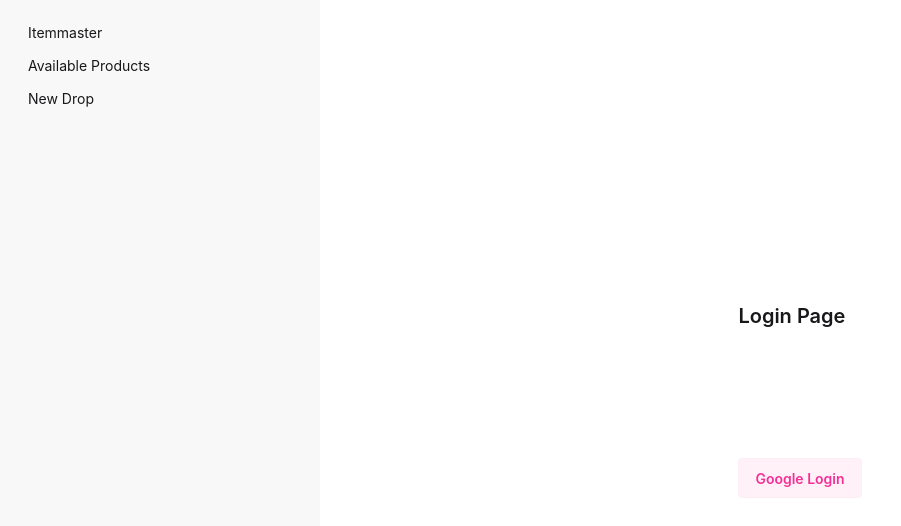
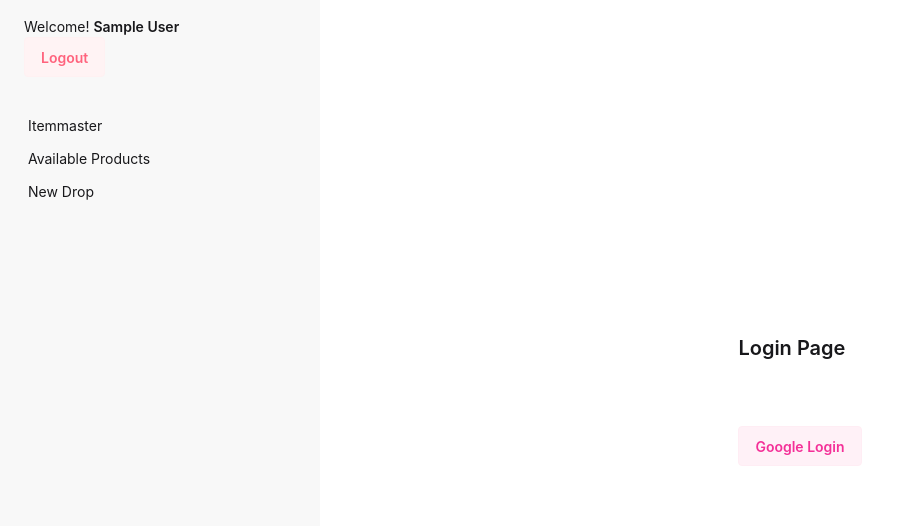
Before and after one commit to smbmunna/sneakerdrop-tz-client, a React (Vite) app: page /login in a window 1280 px wide. Shown: the top 526 px of the page, without its empty margins (0-901 px from the left). Built offline with nearby package versions, Linux system fonts and the light colour scheme; no server answers; sample sign-in values are in the browser's storage.

Commit message:
login private route implementation

```diff
--- a/src/Routes/PrivateRoute.jsx
+++ b/src/Routes/PrivateRoute.jsx
@@ -1,5 +1,5 @@
 import { Navigate, useLocation, useNavigate } from "react-router";
-import useAuth from "../../hooks/useAuth";
+import useAuth from "../hooks/useAuth";
 
 
 
--- a/src/layout/RootLayout.jsx
+++ b/src/layout/RootLayout.jsx
@@ -1,6 +1,11 @@
+import useAuth from "../hooks/useAuth";
 import { Link, Outlet } from "react-router";
 
 const RootLayout = () => {
+  const { logout, user } = useAuth();
+  const handleLogout = () => {
+    logout();
+  };
   return (
     <div className="drawer lg:drawer-open">
       <input id="my-drawer-3" type="checkbox" className="drawer-toggle" />
@@ -17,7 +22,26 @@ const RootLayout = () => {
           aria-label="close sidebar"
           className="drawer-overlay"
         ></label>
+
         <ul className="menu bg-base-200 min-h-full w-80 p-4">
+          <div className="flex items-center px-2 gap-2">
+            {user && (
+              <>
+                <div className="mb-8">
+                  <h2>
+                    Welcome!{" "}
+                    <span className="font-semibold">{user.displayName}</span>
+                  </h2>
+                  <button
+                    onClick={handleLogout}
+                    className="btn btn-soft btn-error"
+                  >
+                    Logout
+                  </button>
+                </div>
+              </>
+            )}
+          </div>
           {/* Sidebar content here */}
           <li>
             <Link to="/">Itemmaster</Link>
--- a/src/pages/Login.jsx
+++ b/src/pages/Login.jsx
@@ -1,6 +1,6 @@
 import { useLocation, useNavigate } from "react-router";
 import useAuth from "../hooks/useAuth";
-//import useAxiosSecure from "../../../hooks/useAxiosSecure";
+
 
 
 const Login = () => {
@@ -31,7 +31,7 @@ const Login = () => {
     }
     return (
         <div>
-            <h1 className="font-semibold text-xl mb-32">Login Page </h1>
+            <h1 className="font-semibold text-xl mb-16">Login Page </h1>
             <button onClick={handleGoogleLogin} className="btn btn-soft btn-secondary">Google Login</button>
         </div>
     )
--- a/src/router/router.jsx
+++ b/src/router/router.jsx
@@ -1,34 +1,40 @@
 import { createBrowserRouter } from "react-router";
 import RootLayout from "../layout/RootLayout";
 import Home from "../pages/Home";
-//import Products from "../pages/Products";
+import PrivateRoute from "../Routes/PrivateRoute";
 import AvailableProducts from "../pages/AvailableProducts";
 import Login from "../pages/Login";
 import NewDrop from "../pages/NewDrop";
 
-
-
 export const router = createBrowserRouter([
   {
     path: "/",
-    element: <RootLayout/>,
+    element: <RootLayout />,
     children: [
       {
         index: true,
-            Component: Home
+        Component: Home,
       },
       {
-            path: 'availableProducts',
-            Component: AvailableProducts
+        path: "availableProducts",
+        element: (
+          <PrivateRoute>
+            <AvailableProducts />
+          </PrivateRoute>
+        ),
       },
       {
-            path: 'login',
-            Component: Login
+        path: "login",
+        Component: Login,
       },
       {
-            path: 'newDrop',
-            Component: NewDrop
+        path: "newDrop",
+        element: (
+          <PrivateRoute>
+            <NewDrop />
+          </PrivateRoute>
+        ),
       },
-    ]
+    ],
   },
 ]);
```
Lines whose indentation alone changed are shown as unchanged.
